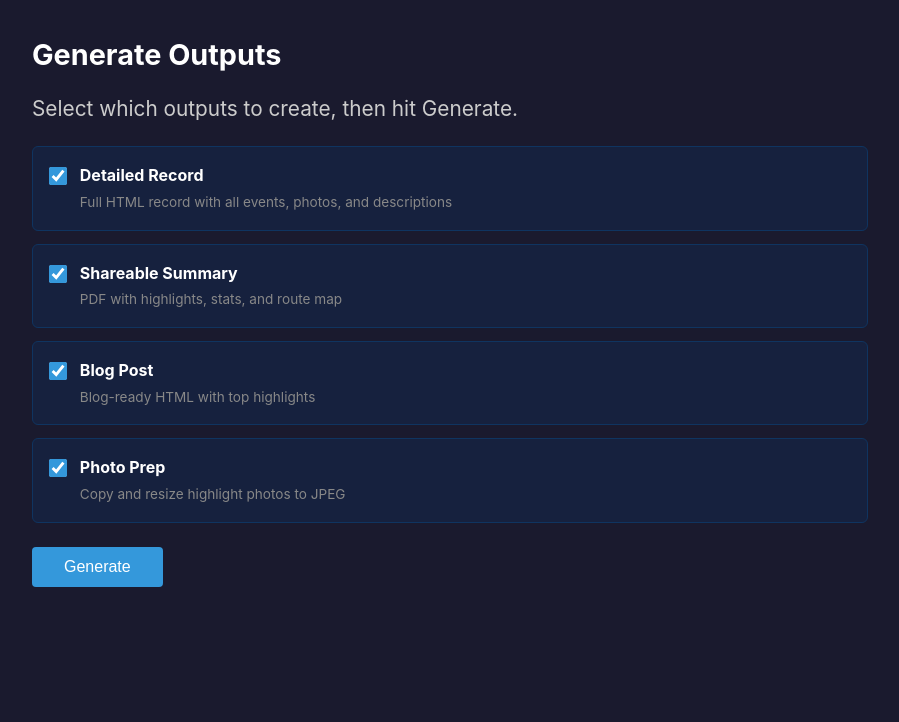
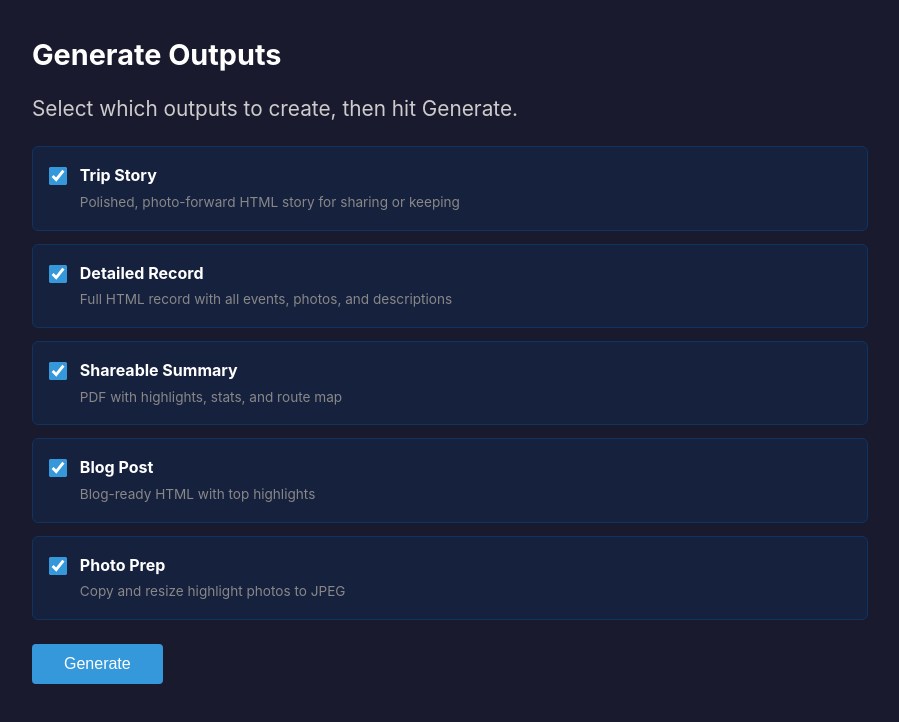
Before and after one commit to burns97/PostTripSummary, a Python web app: template src/post_trip_summary/templates/generate.html in a window 1280 px wide. Shown: the part 78-800 px from the top of the page, without its empty margins (190-1089 px from the left). Run offline with Jinja, Linux system fonts and the light colour scheme; the template is opened without the code that fills it, so the values that code supplies are empty.

Commit message:
Wire Trip Story into browser generation

```diff
--- a/src/post_trip_summary/templates/generate.html
+++ b/src/post_trip_summary/templates/generate.html
@@ -6,6 +6,13 @@
 
 <div id="options-section">
     <div class="option-group">
+        <label class="option-label">
+            <input type="checkbox" id="opt-story" checked>
+            <span class="option-info">
+                <strong>Trip Story</strong>
+                <span class="option-desc">Polished, photo-forward HTML story for sharing or keeping</span>
+            </span>
+        </label>
         <label class="option-label">
             <input type="checkbox" id="opt-detailed" checked>
             <span class="option-info">
@@ -167,6 +174,7 @@
 {% block extra_js %}
 <script>
 const TYPE_LABELS = {
+    trip_story: "Trip Story",
     detailed_record: "Detailed Record",
     shareable_pdf: "Shareable Summary",
     blog_post: "Blog Post",
@@ -179,6 +187,7 @@ async function generateOutputs() {
     btn.textContent = 'Generating...';
 
     const outputs = {
+        trip_story: document.getElementById('opt-story').checked,
         detailed_record: document.getElementById('opt-detailed').checked,
         shareable_pdf: document.getElementById('opt-pdf').checked,
         blog_post: document.getElementById('opt-blog').checked,
```
Also changed, not shown: src/post_trip_summary/server/app.py (+24 -3 lines), tests/test_server_app.py (+43 -0 lines).
